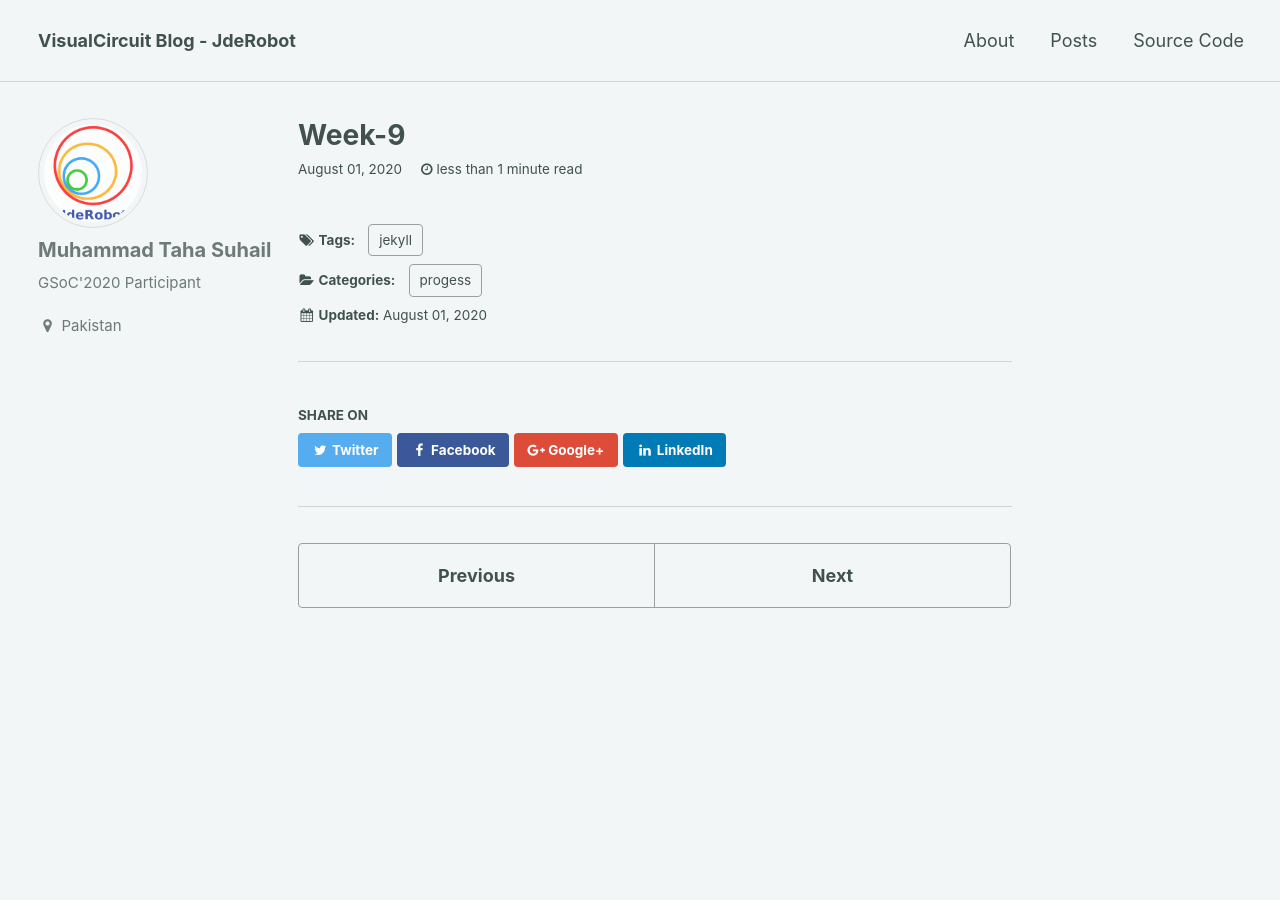
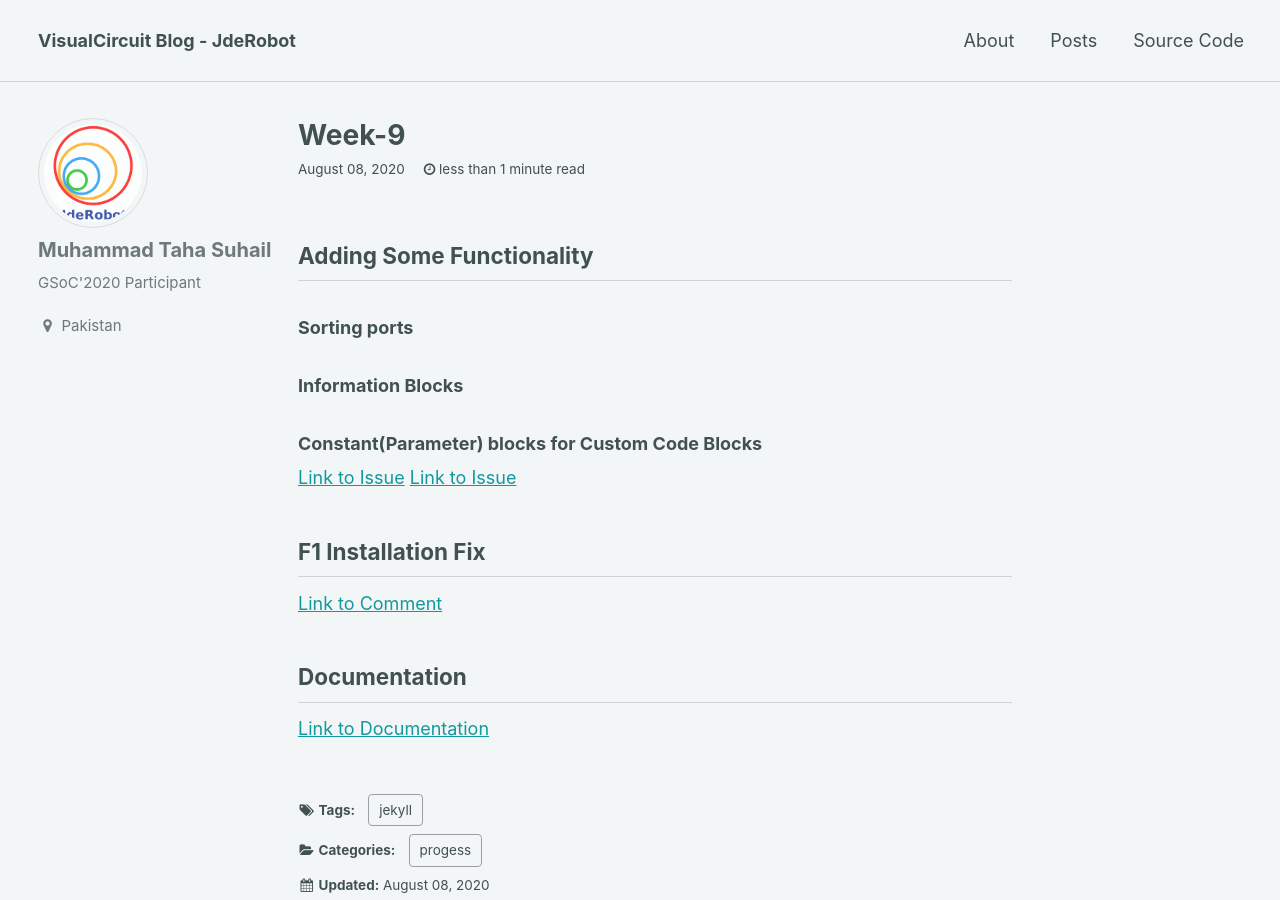
Before and after one commit to TheRoboticsClub/colab-gsoc2020-Muhammad_Taha, a Jekyll site: the page built from docs/_posts/2020-08-08-Week-10-GSoC.md, in a window 1280 px wide and 900 px high. Built offline with Jekyll 4.4.1, drawn with Linux system fonts in a browser that asks for light colours.

Commit message:
Update 2020-08-08-Week-10-GSoC.md

```diff
--- a/docs/_posts/2020-08-01-Week-9-GSoC.md
+++ b/docs/_posts/2020-08-08-Week-10-GSoC.md
@@ -1,6 +1,25 @@
 ---
 title:  "Week-9"
-date:   2020-08-01
+date:   2020-08-08
 categories: progess
 tags: jekyll
 ---
+
+## Adding Some Functionality
+
+### Sorting ports
+
+### Information Blocks
+
+### Constant(Parameter) blocks for Custom Code Blocks
+
+[Link to Issue](https://github.com/JdeRobot/VisualCircuit/issues/42)
+[Link to Issue](https://github.com/JdeRobot/VisualCircuit/issues/37)
+
+
+
+## F1 Installation Fix
+[Link to Comment](https://github.com/JdeRobot/CustomRobots/issues/15#issuecomment-674253143)
+
+## Documentation
+[Link to Documentation](https://jderobot.github.io/VisualCircuit/documentation/)
```
